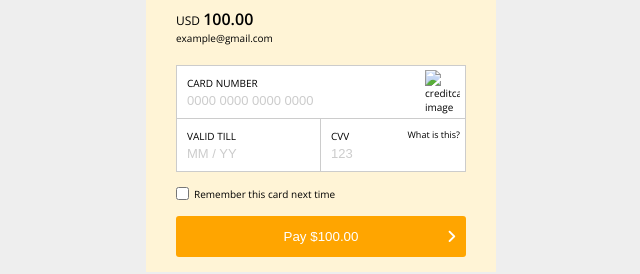
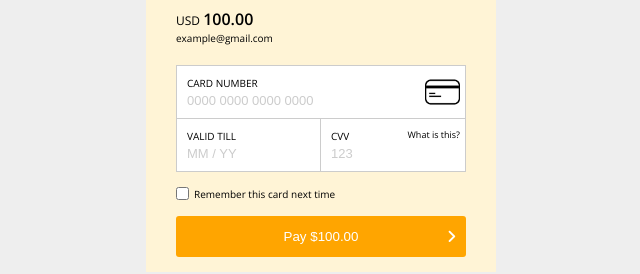
Before and after one commit to linto94/100DaysJavascript, a plain HTML site: page index.html in a window 1280 px wide. Shown: the part 288-562 px from the top of the page, 319-959 px from the left. Drawn offline with nearby package versions, Linux system fonts and the light colour scheme.

Commit message:
Update index.html

```diff
--- a/index.html
+++ b/index.html
@@ -30,7 +30,7 @@
                       <div class="number">
                         <label for="">Card Number</label>
                         <input type="text" id="number" placeholder="0000 0000 0000 0000">
-                        <img src="./images/card.png" alt="creditcard image">
+                        <img src="card.png" alt="creditcard image">
                       </div>
                       <!-- Vaild -->
                       <div class="vaild">
```
